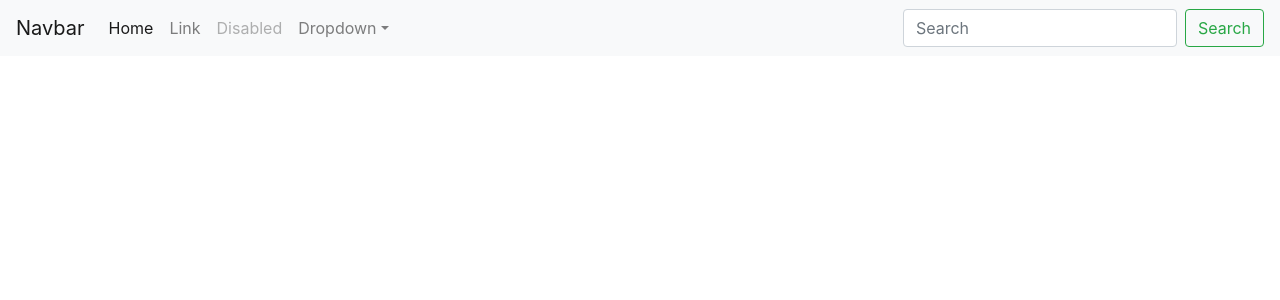
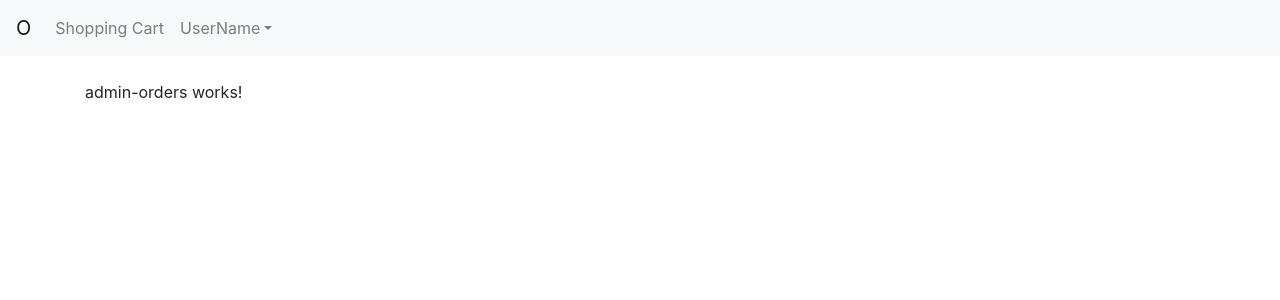
Before and after one commit to gangzi2/oshop, an Angular app: page /admin/orders in a window 1280 px wide. Shown: the top 300 px of the page. Built offline with nearby package versions, Linux system fonts and the light colour scheme.

Commit message:
change the firebase

```diff
--- a/package.json
+++ b/package.json
@@ -20,8 +20,12 @@
     "@angular/platform-browser": "^6.0.2",
     "@angular/platform-browser-dynamic": "^6.0.2",
     "@angular/router": "^6.0.2",
+    "@ng-bootstrap/ng-bootstrap": "^2.2.0",
     "bootstrap": "^4.1.1",
     "core-js": "^2.5.4",
+    "firebase-tools": "^3.19.2",
+    "g": "^2.0.1",
+    "i": "^0.3.6",
     "rxjs": "^6.0.0",
     "zone.js": "^0.8.26"
   },
--- /dev/null
+++ b/public/404.html
@@ -0,0 +1,33 @@
+<!DOCTYPE html>
+<html>
+  <head>
+    <meta charset="utf-8">
+    <meta name="viewport" content="width=device-width, initial-scale=1">
+    <title>Page Not Found</title>
+
+    <style media="screen">
+      body { background: #ECEFF1; color: rgba(0,0,0,0.87); font-family: Roboto, Helvetica, Arial, sans-serif; margin: 0; padding: 0; }
+      #message { background: white; max-width: 360px; margin: 100px auto 16px; padding: 32px 24px 16px; border-radius: 3px; }
+      #message h3 { color: #888; font-weight: normal; font-size: 16px; margin: 16px 0 12px; }
+      #message h2 { color: #ffa100; font-weight: bold; font-size: 16px; margin: 0 0 8px; }
+      #message h1 { font-size: 22px; font-weight: 300; color: rgba(0,0,0,0.6); margin: 0 0 16px;}
+      #message p { line-height: 140%; margin: 16px 0 24px; font-size: 14px; }
+      #message a { display: block; text-align: center; background: #039be5; text-transform: uppercase; text-decoration: none; color: white; padding: 16px; border-radius: 4px; }
+      #message, #message a { box-shadow: 0 1px 3px rgba(0,0,0,0.12), 0 1px 2px rgba(0,0,0,0.24); }
+      #load { color: rgba(0,0,0,0.4); text-align: center; font-size: 13px; }
+      @media (max-width: 600px) {
+        body, #message { margin-top: 0; background: white; box-shadow: none; }
+        body { border-top: 16px solid #ffa100; }
+      }
+    </style>
+  </head>
+  <body>
+    <div id="message">
+      <h2>404</h2>
+      <h1>Page Not Found</h1>
+      <p>The specified file was not found on this website. Please check the URL for mistakes and try again.</p>
+      <h3>Why am I seeing this?</h3>
+      <p>This page was generated by the Firebase Command-Line Interface. To modify it, edit the <code>404.html</code> file in your project's configured <code>public</code> directory.</p>
+    </div>
+  </body>
+</html>
--- /dev/null
+++ b/public/index.html
@@ -0,0 +1,65 @@
+<!DOCTYPE html>
+<html>
+  <head>
+    <meta charset="utf-8">
+    <meta name="viewport" content="width=device-width, initial-scale=1">
+    <title>Welcome to Firebase Hosting</title>
+
+    <!-- update the version number as needed -->
+    <script defer src="/__/firebase/5.2.0/firebase-app.js"></script>
+    <!-- include only the Firebase features as you need -->
+    <script defer src="/__/firebase/5.2.0/firebase-auth.js"></script>
+    <script defer src="/__/firebase/5.2.0/firebase-database.js"></script>
+    <script defer src="/__/firebase/5.2.0/firebase-messaging.js"></script>
+    <script defer src="/__/firebase/5.2.0/firebase-storage.js"></script>
+    <!-- initialize the SDK after all desired features are loaded -->
+    <script defer src="/__/firebase/init.js"></script>
+
+    <style media="screen">
+      body { background: #ECEFF1; color: rgba(0,0,0,0.87); font-family: Roboto, Helvetica, Arial, sans-serif; margin: 0; padding: 0; }
+      #message { background: white; max-width: 360px; margin: 100px auto 16px; padding: 32px 24px; border-radius: 3px; }
+      #message h2 { color: #ffa100; font-weight: bold; font-size: 16px; margin: 0 0 8px; }
+      #message h1 { font-size: 22px; font-weight: 300; color: rgba(0,0,0,0.6); margin: 0 0 16px;}
+      #message p { line-height: 140%; margin: 16px 0 24px; font-size: 14px; }
+      #message a { display: block; text-align: center; background: #039be5; text-transform: uppercase; text-decoration: none; color: white; padding: 16px; border-radius: 4px; }
+      #message, #message a { box-shadow: 0 1px 3px rgba(0,0,0,0.12), 0 1px 2px rgba(0,0,0,0.24); }
+      #load { color: rgba(0,0,0,0.4); text-align: center; font-size: 13px; }
+      @media (max-width: 600px) {
+        body, #message { margin-top: 0; background: white; box-shadow: none; }
+        body { border-top: 16px solid #ffa100; }
+      }
+    </style>
+  </head>
+  <body>
+    <div id="message">
+      <h2>Welcome</h2>
+      <h1>Firebase Hosting Setup Complete</h1>
+      <p>You're seeing this because you've successfully setup Firebase Hosting. Now it's time to go build something extraordinary!</p>
+      <a target="_blank" href="https://firebase.google.com/docs/hosting/">Open Hosting Documentation</a>
+    </div>
+    <p id="load">Firebase SDK Loading&hellip;</p>
+
+    <script>
+      document.addEventListener('DOMContentLoaded', function() {
+        // // 🔥🔥🔥🔥🔥🔥🔥🔥🔥🔥🔥🔥🔥🔥🔥🔥🔥🔥🔥🔥🔥🔥🔥🔥🔥🔥🔥🔥🔥🔥🔥
+        // // The Firebase SDK is initialized and available here!
+        //
+        // firebase.auth().onAuthStateChanged(user => { });
+        // firebase.database().ref('/path/to/ref').on('value', snapshot => { });
+        // firebase.messaging().requestPermission().then(() => { });
+        // firebase.storage().ref('/path/to/ref').getDownloadURL().then(() => { });
+        //
+        // // 🔥🔥🔥🔥🔥🔥🔥🔥🔥🔥🔥🔥🔥🔥🔥🔥🔥🔥🔥🔥🔥🔥🔥🔥🔥🔥🔥🔥🔥🔥🔥
+
+        try {
+          let app = firebase.app();
+          let features = ['auth', 'database', 'messaging', 'storage'].filter(feature => typeof app[feature] === 'function');
+          document.getElementById('load').innerHTML = `Firebase SDK loaded with ${features.join(', ')}`;
+        } catch (e) {
+          console.error(e);
+          document.getElementById('load').innerHTML = 'Error loading the Firebase SDK, check the console.';
+        }
+      });
+    </script>
+  </body>
+</html>
--- a/src/app/app.component.html
+++ b/src/app/app.component.html
@@ -1,8 +1,6 @@
 
 
 <app-bs-navbar></app-bs-navbar>
-<main role="main" class="container">
-
+<div class="container">
   <router-outlet></router-outlet>
-
-</main><!-- /.container -->
+</div><!-- /.container -->
--- a/src/app/app.module.ts
+++ b/src/app/app.module.ts
@@ -2,6 +2,7 @@
 import { BsNavbarComponent } from './bs-navbar/bs-navbar.component';
 import { BrowserModule } from '@angular/platform-browser';
 import { NgModule } from '@angular/core';
+import {NgbModule} from '@ng-bootstrap/ng-bootstrap';
 
 import { AppComponent } from './app.component';
 import { HomeComponent } from './home/home.component';
@@ -41,7 +42,18 @@
   ],
   imports: [
     BrowserModule,
-    RouterModule.forRoot(routes)
+    NgbModule.forRoot(),
+    RouterModule.forRoot( [
+      { path: '', component: HomeComponent },
+      { path: 'products', component: ProductsComponent },
+      { path: 'shopping-cart', component: ShoppingCartComponent },
+      { path: 'check-out', component: CheckOutComponent },
+      { path: 'my/orders', component: MyOrdersComponent },
+      { path: 'order-success', component: OrderSuccessComponent },
+      { path: 'login', component: LoginComponent },
+      { path: 'admin/products', component: AdminProductsComponent },
+      { path: 'admin/orders', component: AdminOrdersComponent }
+    ])
   ],
   providers: [],
   bootstrap: [AppComponent]
--- a/src/app/bs-navbar/bs-navbar.component.css
+++ b/src/app/bs-navbar/bs-navbar.component.css
@@ -0,0 +1,3 @@
+.ngbDropdownToggle,.dropdown{
+    cursor: pointer;
+}
--- a/src/app/bs-navbar/bs-navbar.component.html
+++ b/src/app/bs-navbar/bs-navbar.component.html
@@ -1,33 +1,24 @@
 
 <nav class="navbar navbar-expand-md navbar-light bg-light fixed-top">
-  <a class="navbar-brand" href="#">Navbar</a>
+  <a class="navbar-brand" routerLink="">O</a>
   <button class="navbar-toggler" type="button" data-toggle="collapse" data-target="#navbarsExampleDefault" aria-controls="navbarsExampleDefault" aria-expanded="false" aria-label="Toggle navigation">
     <span class="navbar-toggler-icon"></span>
   </button>
 
   <div class="collapse navbar-collapse" id="navbarsExampleDefault">
     <ul class="navbar-nav mr-auto">
-      <li class="nav-item active">
-        <a class="nav-link" href="#">Home <span class="sr-only">(current)</span></a>
+      <li class="nav-item">
+        <a class="nav-link" routerLink="/shopping-cart">Shopping Cart</a>
       </li>
-      <li class="nav-item">
-        <a class="nav-link" href="#">Link</a>
-      </li>
-      <li class="nav-item">
-        <a class="nav-link disabled" href="#">Disabled</a>
-      </li>
-      <li class="nav-item dropdown">
-        <a class="nav-link dropdown-toggle" href="http://example.com" id="dropdown01" data-toggle="dropdown" aria-haspopup="true" aria-expanded="false">Dropdown</a>
-        <div class="dropdown-menu" aria-labelledby="dropdown01">
-          <a class="dropdown-item" href="#">Action</a>
-          <a class="dropdown-item" href="#">Another action</a>
-          <a class="dropdown-item" href="#">Something else here</a>
+      <li ngbDropdown class="nav-item dropdown">
+        <a ngbDropdownToggle class="nav-link dropdown-toggle" id="dropdown01" data-toggle="dropdown" aria-haspopup="true" aria-expanded="false">UserName</a>
+        <div ngbDropdownMenu class="dropdown-menu" aria-labelledby="dropdown01">
+          <a class="dropdown-item" routerLink="/my/orders">My Orders</a>
+          <a class="dropdown-item" routerLink="/admin/orders">Manage Orders</a>
+          <a class="dropdown-item" routerLink="/admin/products">Manage Products</a>
+          <a class="dropdown-item">Log out</a>
         </div>
       </li>
     </ul>
-    <form class="form-inline my-2 my-lg-0">
-      <input class="form-control mr-sm-2" type="text" placeholder="Search" aria-label="Search">
-      <button class="btn btn-outline-success my-2 my-sm-0" type="submit">Search</button>
-    </form>
   </div>
 </nav>
--- a/src/styles.css
+++ b/src/styles.css
@@ -1,2 +1,6 @@
 /* You can add global styles to this file, and also import other style files */
 @import "~bootstrap/dist/css/bootstrap.css";
+
+body{
+    padding-top:80px;
+}
```
Also changed, not shown: src/environments/environment.prod.ts (+9 -1 lines), firebase.json (added), 2 other files (tests, documents, lock files or other folders).
